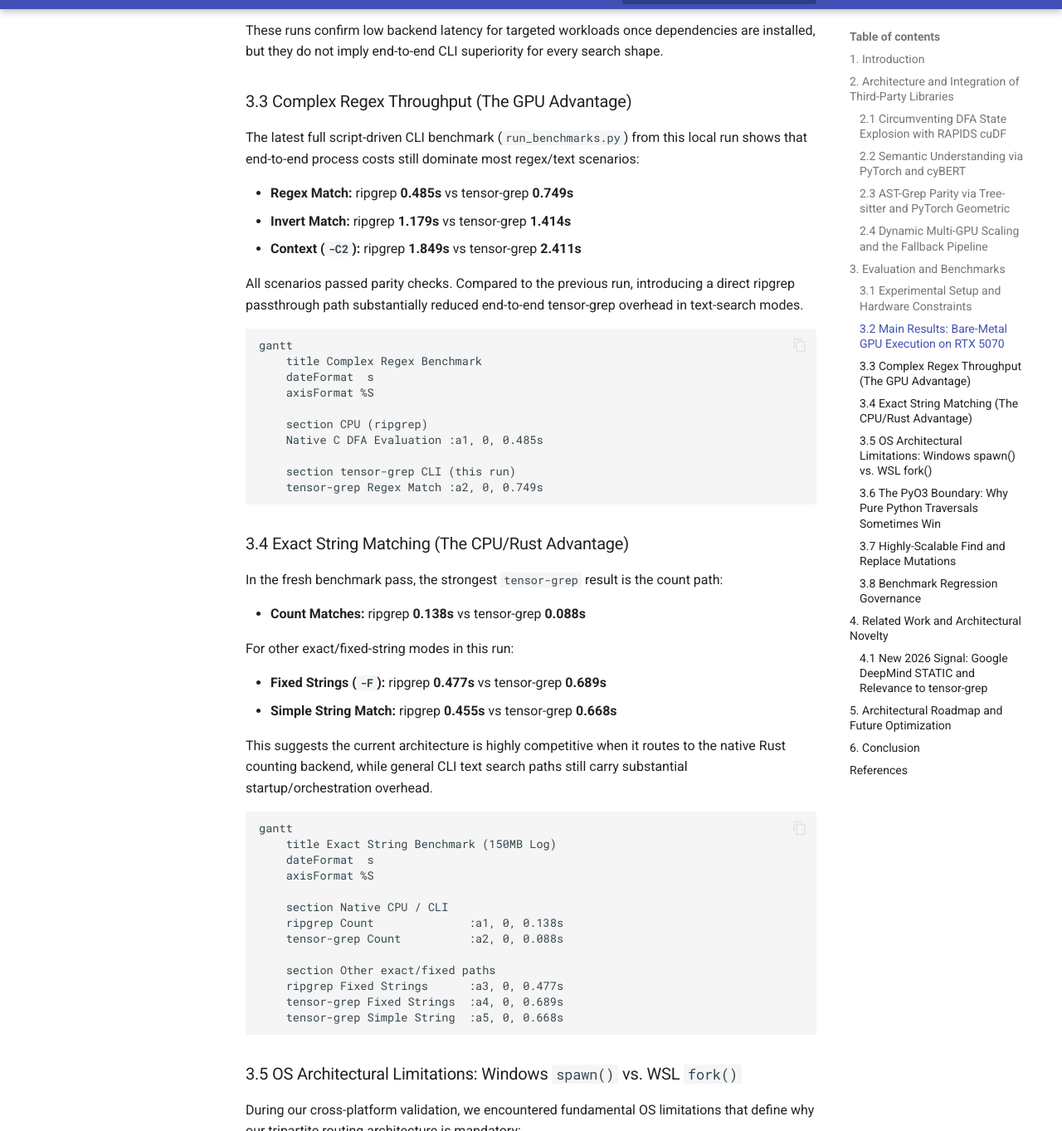
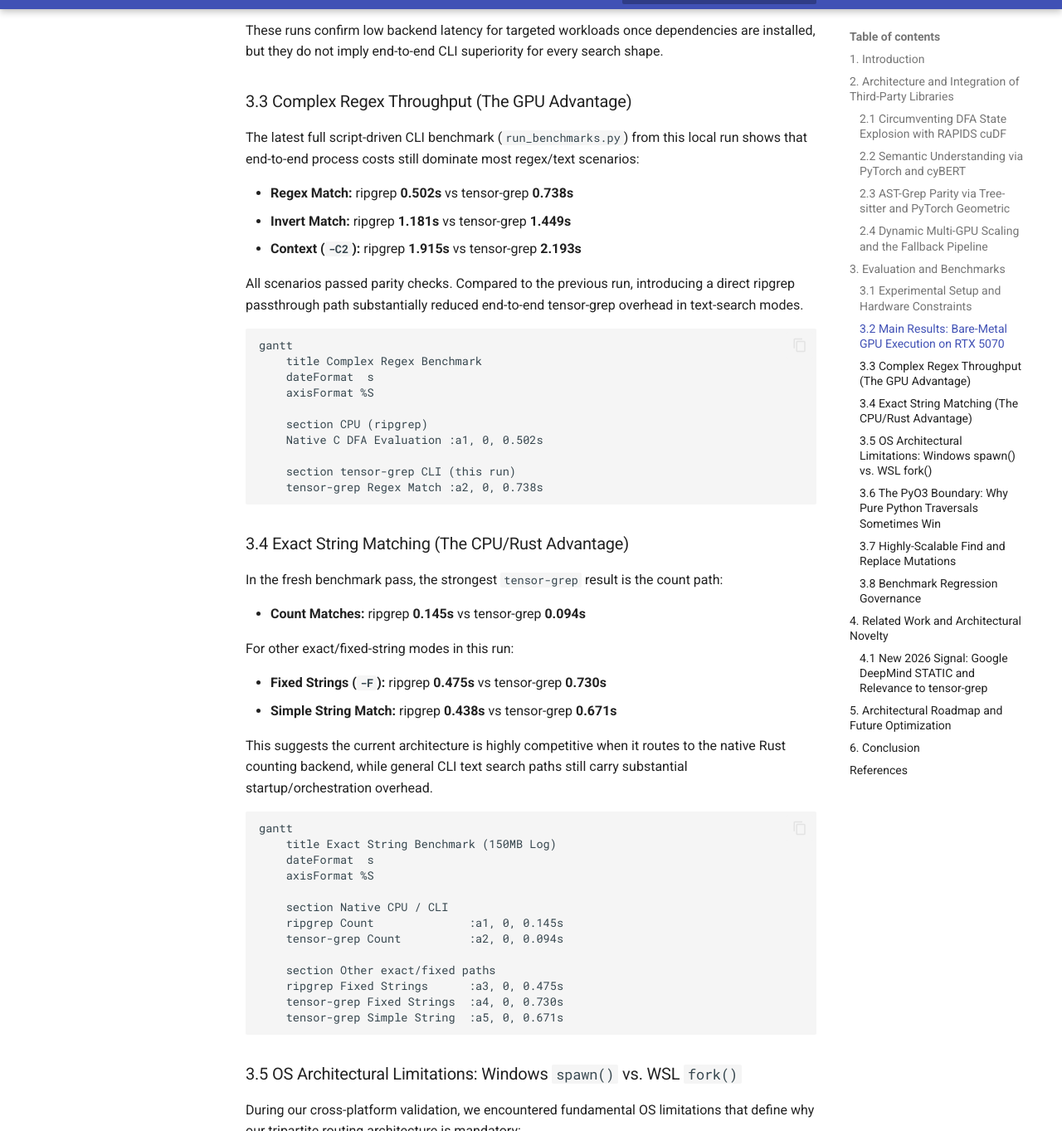
Before and after one commit to oimiragieo/tensor-grep, an MkDocs documentation site: the page built from docs/PAPER.md, in a window 1280 px wide and 1400 px high, scrolled down 4992 px. Shown: the part 37-1400 px from the top of the window at 83% size. Built offline with MkDocs 1.6.1 and Material for MkDocs 9.7.7, drawn with Linux system fonts in a browser that asks for light colours; comment, search, counter and statistics services are not loaded; some of the changed text lies outside the part shown.

````diff
--- a/docs/PAPER.md
+++ b/docs/PAPER.md
@@ -94,9 +94,9 @@ These runs confirm low backend latency for targeted workloads once dependencies
 ### 3.3 Complex Regex Throughput (The GPU Advantage)
 The latest full script-driven CLI benchmark (`run_benchmarks.py`) from this local run shows that end-to-end process costs still dominate most regex/text scenarios:
 
-* **Regex Match:** ripgrep **0.485s** vs tensor-grep **0.749s**
-* **Invert Match:** ripgrep **1.179s** vs tensor-grep **1.414s**
-* **Context (`-C2`):** ripgrep **1.849s** vs tensor-grep **2.411s**
+* **Regex Match:** ripgrep **0.502s** vs tensor-grep **0.738s**
+* **Invert Match:** ripgrep **1.181s** vs tensor-grep **1.449s**
+* **Context (`-C2`):** ripgrep **1.915s** vs tensor-grep **2.193s**
 
 All scenarios passed parity checks. Compared to the previous run, introducing a direct ripgrep passthrough path substantially reduced end-to-end tensor-grep overhead in text-search modes.
 
@@ -107,21 +107,21 @@ gantt
     axisFormat %S
 
     section CPU (ripgrep)
-    Native C DFA Evaluation :a1, 0, 0.485s
+    Native C DFA Evaluation :a1, 0, 0.502s
 
     section tensor-grep CLI (this run)
-    tensor-grep Regex Match :a2, 0, 0.749s
+    tensor-grep Regex Match :a2, 0, 0.738s
 ```
 
 ### 3.4 Exact String Matching (The CPU/Rust Advantage)
 In the fresh benchmark pass, the strongest `tensor-grep` result is the count path:
 
-* **Count Matches:** ripgrep **0.138s** vs tensor-grep **0.088s**
+* **Count Matches:** ripgrep **0.145s** vs tensor-grep **0.094s**
 
 For other exact/fixed-string modes in this run:
 
-* **Fixed Strings (`-F`):** ripgrep **0.477s** vs tensor-grep **0.689s**
-* **Simple String Match:** ripgrep **0.455s** vs tensor-grep **0.668s**
+* **Fixed Strings (`-F`):** ripgrep **0.475s** vs tensor-grep **0.730s**
+* **Simple String Match:** ripgrep **0.438s** vs tensor-grep **0.671s**
 
 This suggests the current architecture is highly competitive when it routes to the native Rust counting backend, while general CLI text search paths still carry substantial startup/orchestration overhead.
 
@@ -132,13 +132,13 @@ gantt
     axisFormat %S
 
     section Native CPU / CLI
-    ripgrep Count              :a1, 0, 0.138s
-    tensor-grep Count          :a2, 0, 0.088s
+    ripgrep Count              :a1, 0, 0.145s
+    tensor-grep Count          :a2, 0, 0.094s
 
     section Other exact/fixed paths
-    ripgrep Fixed Strings      :a3, 0, 0.477s
-    tensor-grep Fixed Strings  :a4, 0, 0.689s
-    tensor-grep Simple String  :a5, 0, 0.668s
+    ripgrep Fixed Strings      :a3, 0, 0.475s
+    tensor-grep Fixed Strings  :a4, 0, 0.730s
+    tensor-grep Simple String  :a5, 0, 0.671s
 ```
 
 ### 3.5 OS Architectural Limitations: Windows `spawn()` vs. WSL `fork()`
````
Also changed, not shown: other parts of docs/PAPER.md (+1 -1 lines), README.md (+14 -14 lines), docs/benchmarks.md (+13 -13 lines), 3 other files.
